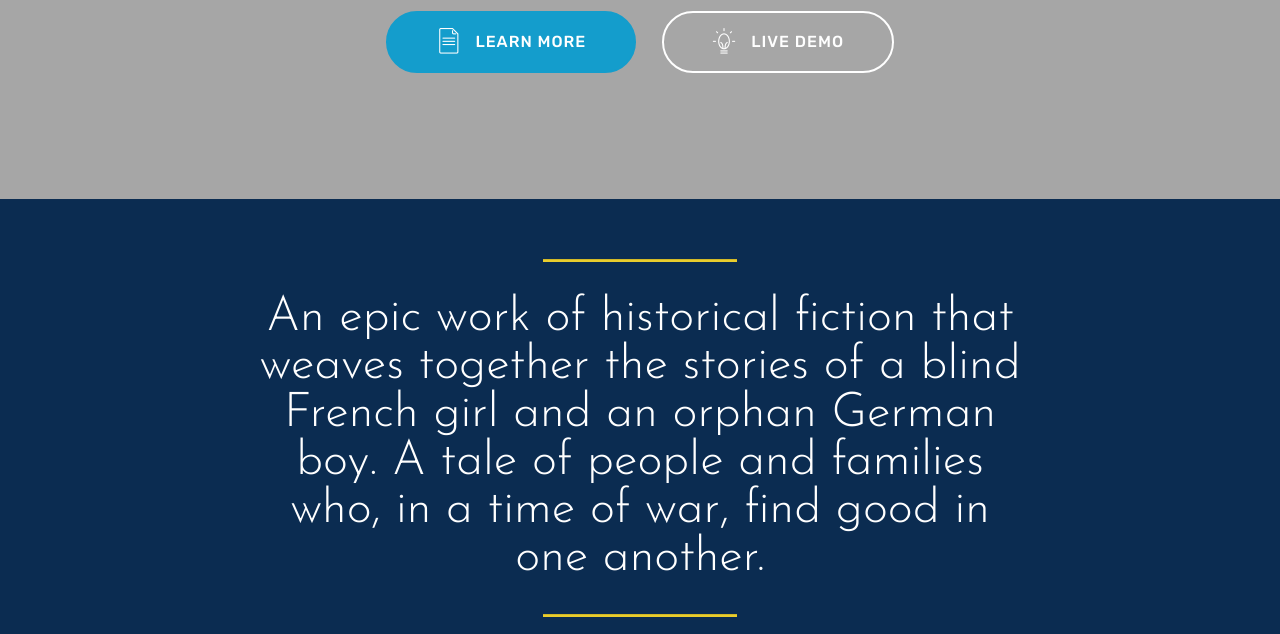
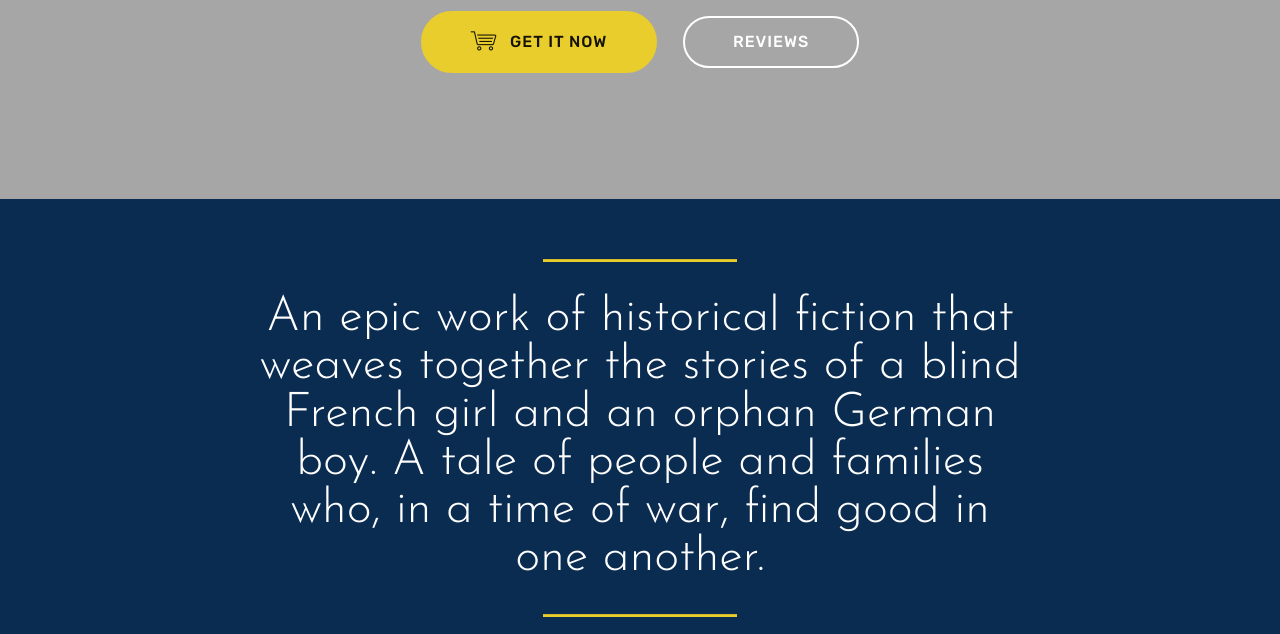
Before and after one commit to LauraKeown/mobirise-light, a plain HTML site: page index.html in a window 1280 px wide. Shown: the part 466-1100 px from the top of the page. Drawn offline with Linux system fonts and the light colour scheme; files whose address does not match are found by name.

Commit message:
create github pages

```diff
--- a/index.html
+++ b/index.html
@@ -34,19 +34,15 @@
                 <h1 class="mbr-section-title align-center mbr-bold pb-3 mbr-fonts-style display-1">All the Light We Cannot See</h1>
                 <h3 class="mbr-section-subtitle align-center mbr-light pb-3 mbr-fonts-style display-2"><strong>The highly-acclaimed, prize-winnng novel from Anthony Doerr</strong></h3>
 
-                <div class="mbr-section-btn align-center">
-                    <a class="btn btn-md btn-primary display-4" href="https://mobirise.co">
-                        <span class="mbr-iconfont mbri-file"></span>LEARN MORE</a>
-                    <a class="btn btn-md btn-white-outline display-4" href="https://mobirise.co">
-                        <span class="mbr-iconfont mbri-idea"></span>LIVE DEMO</a>
-                </div>
+                <div class="mbr-section-btn align-center"><a class="btn btn-md btn-success display-4" href="http://a.co/d/4XQALH4"><span class="mbri-shopping-cart mbr-iconfont mbr-iconfont-btn"></span>GET IT NOW</a>
+                    <a class="btn btn-md btn-white-outline display-4" href="index.html#features2-3">REVIEWS</a></div>
             </div>
         </div>
     </div>
 
 </section>
 
-<section class="engine"><a href="https://mobirise.info/f">simple web builder</a></section><section class="mbr-section article content9 cid-ra3XgU9ajx" id="content9-1">
+<section class="engine"><a href="https://mobirise.info/y">html website templates</a></section><section class="mbr-section article content9 cid-ra3XgU9ajx" id="content9-1">
 
 
 
```
Also changed, not shown: 1 other file.
